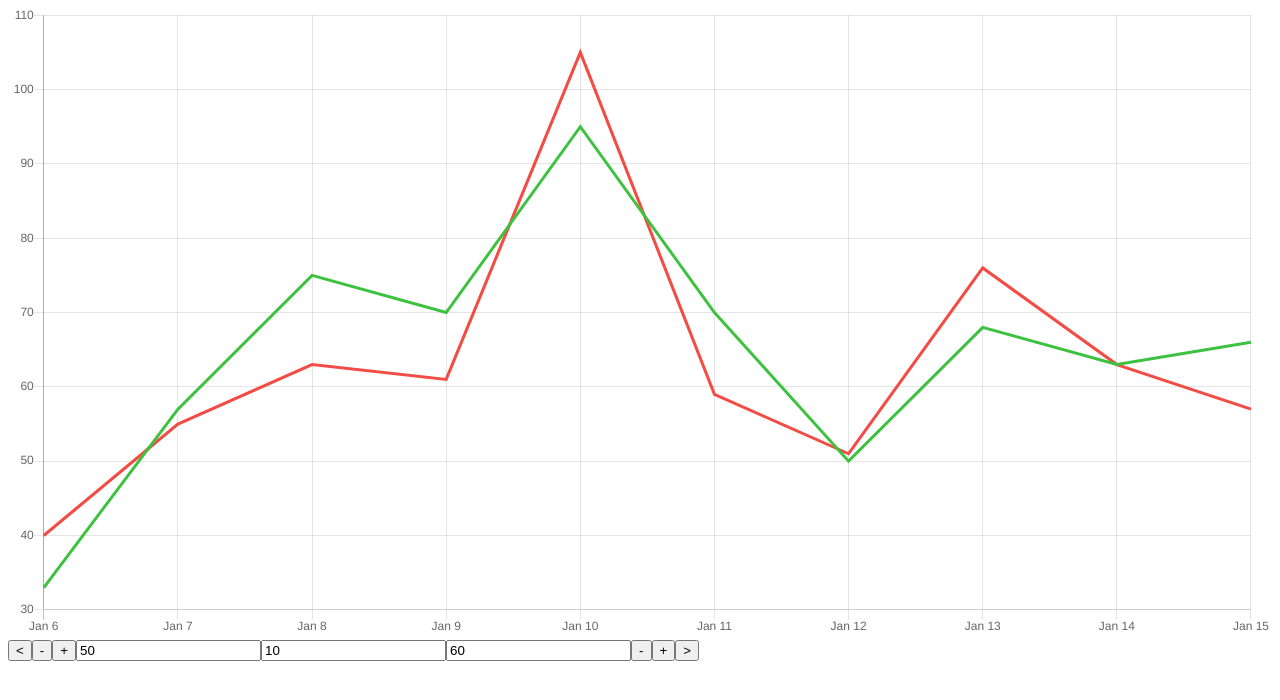
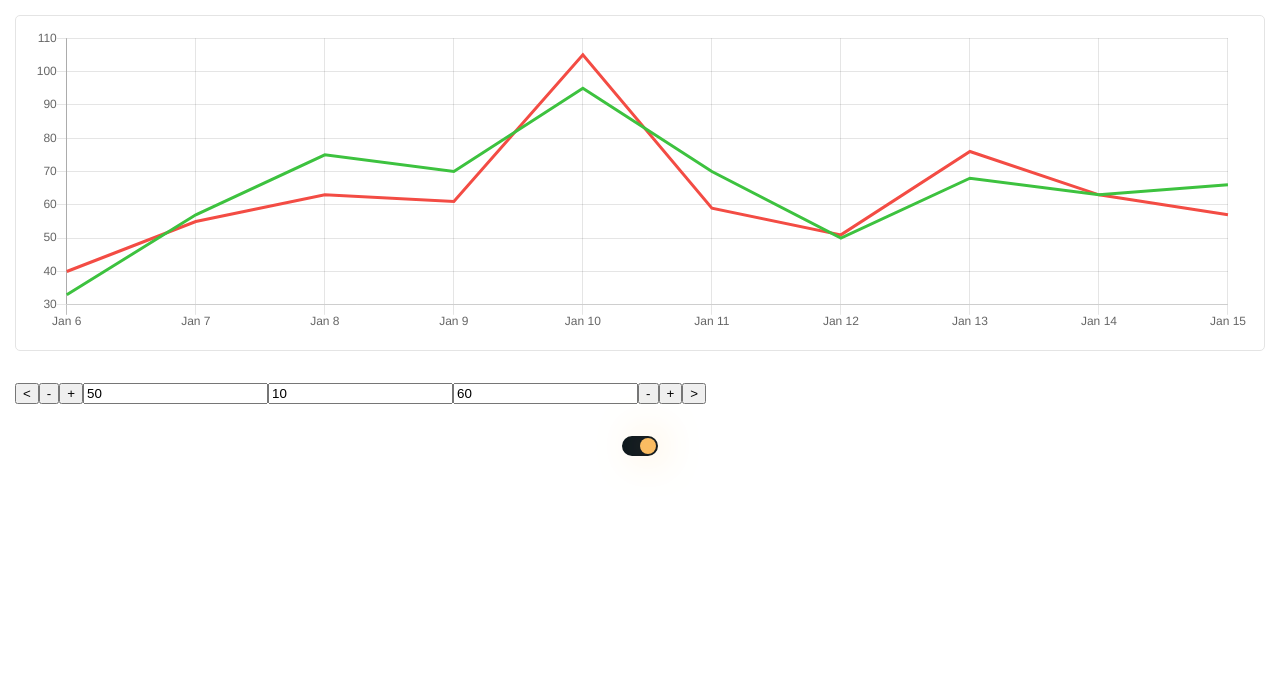
Before and after one commit to bodasooqa/telegram-competition, a Vue app: page / in a window 1280 px wide. Shown: the top 700 px of the page. Built offline with nearby package versions, Linux system fonts and the light colour scheme.

Commit message:
Добавлен Night/Day Mode, верстка

```diff
--- a/src/App.vue
+++ b/src/App.vue
@@ -1,6 +1,12 @@
 <template>
-  <div id="app">
+  <div id="app" :class="{ 'night': !bgMode }">
     <line-chart-component></line-chart-component>
+    <div class="select">
+      <label class="slider">
+        <input v-model="bgMode" type="checkbox" id="check">
+        <span class="circle"></span>
+      </label>
+    </div>
   </div>
 </template>
 
@@ -12,6 +18,11 @@ export default {
   components: {
     LineChartComponent
   },
+  data() {
+    return {
+      bgMode: true
+    }
+  },
   mounted() {
     console.log(this.data);
   }
@@ -19,5 +30,89 @@ export default {
 </script>
 
 <style lang="scss">
+  body {
+    margin: auto;
+  }
 
+  #app {
+    padding: 15px;
+    transition: all 0.3s;
+    height: calc(100vh - 30px);
+  }
+
+  .night {
+    background-color: rgb(33, 37, 36);
+    .chart {
+      border: 1px solid #444444;
+    }
+  }
+
+  div.select {
+    display: flex;
+    justify-content: center;
+  }
+
+  input[type="checkbox"] {
+    display: none;
+  }
+
+  input[type="checkbox"]:checked + span.circle {
+    left: 16px;
+    background-color: #FABC62;
+    box-shadow: 0 0 40px 0 #FABC62;
+  }
+  input[type="checkbox"]:checked + span.circle::before, input[type="checkbox"]:checked + span.circle::after {
+    background-color: rgba(250, 188, 98, 0);
+  }
+  label.slider {
+    margin-top: 2rem;
+    border: 2px solid #06121C;
+    border-radius: 100px;
+    width: 32px;
+    height: 16px;
+    position: relative;
+    background-color: #06121C;
+    box-sizing: content-box;
+    z-index: 1;
+    /*overflow: hidden; Add if using span.circle::before */
+    transition: border .3s, background-color .3s, box-shadow .3s;
+    cursor: pointer;
+  }
+  label.slider.isChecked {
+    border: 6px solid #167694;
+    background-color: #167694;
+  }
+  label.slider:hover {
+    box-shadow: 0 0 6px rgba(239, 239, 239, 0.32);
+  }
+  span.circle {
+    position: absolute;
+    width: 16px;
+    height: 16px;
+    background-color: #FEFAF4;
+    border-radius: 50%;
+    top: 0;
+    left: 0;
+    transition: left .3s, background-color .7s, box-shadow .3s;
+    box-shadow: 0 0 20px 0 #FEFAF4;
+  }
+  span.circle::before, span.circle::after {
+    content: '';
+    background-color: #dcd8d3;
+    position: absolute;
+    border-radius: 50%;
+    transition: background-color .7s;
+  }
+  span.circle::before {
+    height: 2px;
+    width: 2px;
+    bottom: 2.5px;
+    right: 5px;
+  }
+  span.circle::after {
+    height: 3px;
+    width: 3px;
+    bottom: 5px;
+    right: 2.5px;
+  }
 </style>
--- a/src/components/LineChartComponent.vue
+++ b/src/components/LineChartComponent.vue
@@ -1,18 +1,20 @@
 <template>
     <div>
-        <line-chart v-if="componentState" :chart-data="chartData" :height="200" :options="options"></line-chart>
+
+        <line-chart class="chart" v-if="componentState" :chart-data="chartData" :height="100" :options="options"></line-chart>
 
         <div style="display: flex">
-            <button @click="legendLeft"><</button>
-            <button @click="leftMinusLegend">-</button>
-            <button @click="leftPlusLegend">+</button>
+            <button @click="doEvent('legendLeft')"><</button>
+            <button @click="doEvent('leftMinusLegend')">-</button>
+            <button @click="doEvent('leftPlusLegend')">+</button>
             <input v-model="legend.range.left" type="text">
             <input :value="legend.range.right - legend.range.left" type="text">
             <input v-model="legend.range.right" type="text">
-            <button @click="rightMinusLegend">-</button>
-            <button @click="rightPlusLegend">+</button>
-            <button @click="legendRight">></button>
+            <button @click="doEvent('rightMinusLegend')">-</button>
+            <button @click="doEvent('rightPlusLegend')">+</button>
+            <button @click="doEvent('legendRight')">></button>
         </div>
+
     </div>
 </template>
 
@@ -27,7 +29,7 @@
         },
         data() {
             return {
-                componentState: true
+                componentState: true,
             }
         },
         computed: {
@@ -36,8 +38,12 @@
         methods: {
             ...mapActions(['leftMinusLegend', 'leftPlusLegend', 'rightMinusLegend', 'rightPlusLegend', 'legendRight', 'legendLeft']),
             ...mapMutations(['setData', 'setColor']),
-            changeColor() {
-                this.setColor();
+            doEvent(eventName) {
+                this[eventName]();
+                this.componentState = false;
+                this.$nextTick().then(() => {
+                    this.componentState = true;
+                });
             }
         },
         created() {
@@ -48,5 +54,11 @@
 </script>
 
 <style scoped>
-
+    .chart {
+        border: 1px solid #e4e4e4;
+        padding: 15px;
+        border-radius: 5px;
+        margin-bottom: 2rem;
+        transition: all 0.3s;
+    }
 </style>
--- a/src/store.js
+++ b/src/store.js
@@ -122,12 +122,16 @@ export default new Vuex.Store({
       if (state.legend.range.left > 0) state.legend.range.left--;
     },
     legendRight(state) {
-      state.legend.range.left++;
-      state.legend.range.right++;
+      if (state.legend.range.right < state.formattedData.labels.length) {
+        state.legend.range.left++;
+        state.legend.range.right++;
+      }
     },
     legendLeft(state) {
-      state.legend.range.left--;
-      state.legend.range.right--;
+      if (state.legend.range.left > 0) {
+        state.legend.range.left--;
+        state.legend.range.right--;
+      }
     }
   },
   actions: {
```
